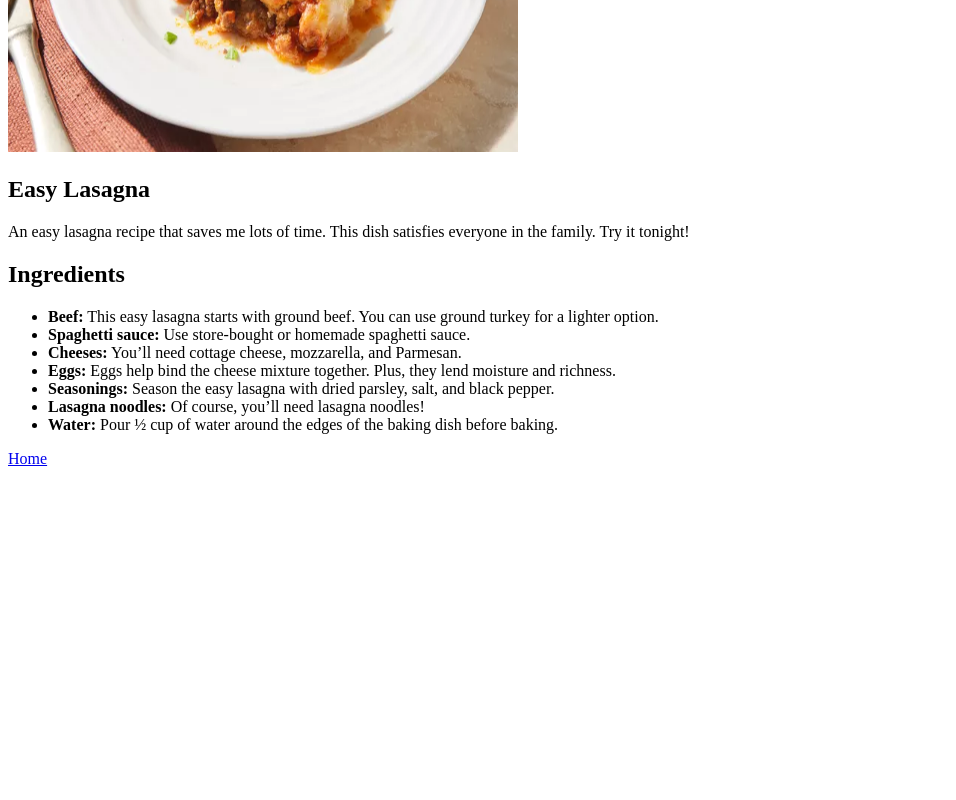
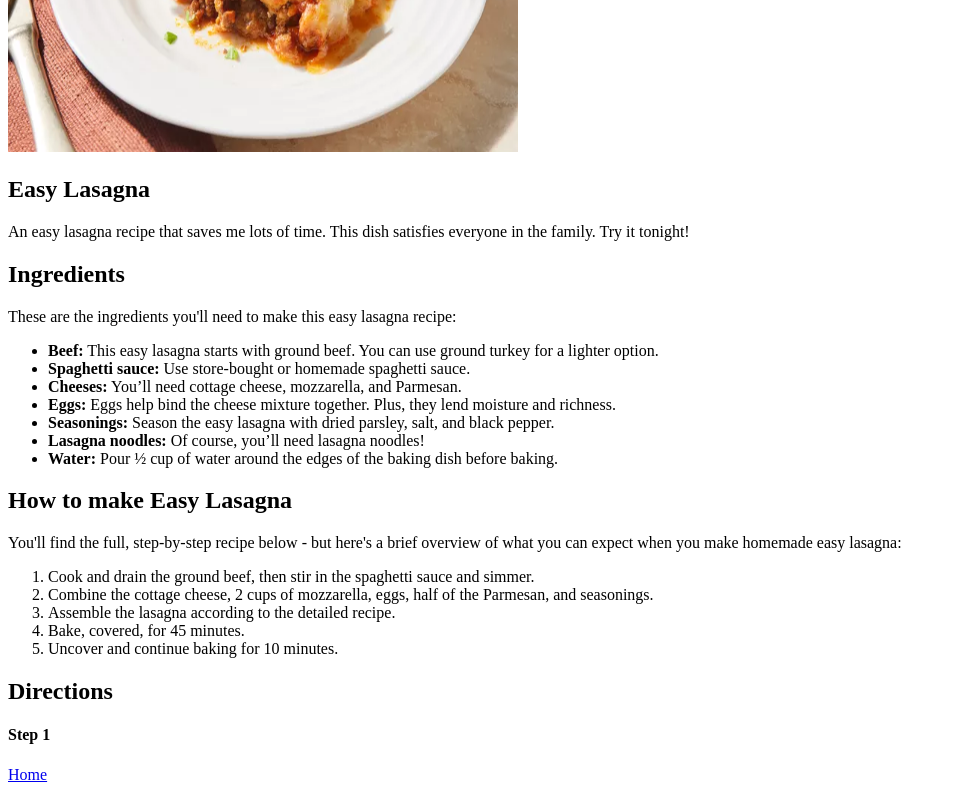
Before and after one commit to DappAssasin/odin-recipes, a plain HTML site: page recipes/lasagna.html in a window 1280 px wide. Shown: the part 438-1238 px from the top of the page, without its empty margins (0-956 px from the left). Before the commit the page ends 922 px from the top, so only its background shows below. Drawn offline with Linux system fonts and the light colour scheme.

Commit message:
Added how to make section and started directions

```diff
--- a/recipes/lasagna.html
+++ b/recipes/lasagna.html
@@ -7,10 +7,11 @@
 </head>
 <body>
     <h1>Lasagna Recipe</h1>
-    <img src="../images/lasagna.jpg" alt="Delicious lasagna" height="510" width="510">
+       <img src="../images/lasagna.jpg" alt="Delicious lasagna" height="510" width="510">
     <h2>Easy Lasagna</h2>
-      <p>An easy lasagna recipe that saves me lots of time. This dish satisfies everyone in the family. Try it tonight!</p>
-     <h2>Ingredients</h2>
+       <p>An easy lasagna recipe that saves me lots of time. This dish satisfies everyone in the family. Try it tonight!</p>
+    <h2>Ingredients</h2>
+        <p>These are the ingredients you'll need to make this easy lasagna recipe:</p>
       <ul>
         <li><strong>Beef:</strong> This easy lasagna starts with ground beef. You can use ground turkey for a lighter option.</li>
         <li><strong>Spaghetti sauce:</strong> Use store-bought or homemade spaghetti sauce. </li>
@@ -20,6 +21,17 @@
         <li><strong>Lasagna noodles:</strong> Of course, you’ll need lasagna noodles!</li>
         <li><strong>Water:</strong> Pour ½ cup of water around the edges of the baking dish before baking. </li>
       </ul>
+    <h2>How to make Easy Lasagna</h2>
+        <p>You'll find the full, step-by-step recipe below - but here's a brief overview of what you can expect when you make homemade easy lasagna:</p>
+       <ol>
+        <li>Cook and drain the ground beef, then stir in the spaghetti sauce and simmer.</li>
+        <li>Combine the cottage cheese, 2 cups of mozzarella, eggs, half of the Parmesan, and seasonings.</li>
+        <li>Assemble the lasagna according to the detailed recipe.</li>
+        <li>Bake, covered, for 45 minutes.</li>
+        <li>Uncover and continue baking for 10 minutes.</li>
+       </ol>
+    <h2>Directions</h2>
+       <h4>Step 1</h4>
       <p><a href="../index.html">Home</a></p>
 </body>
 </html>
```
